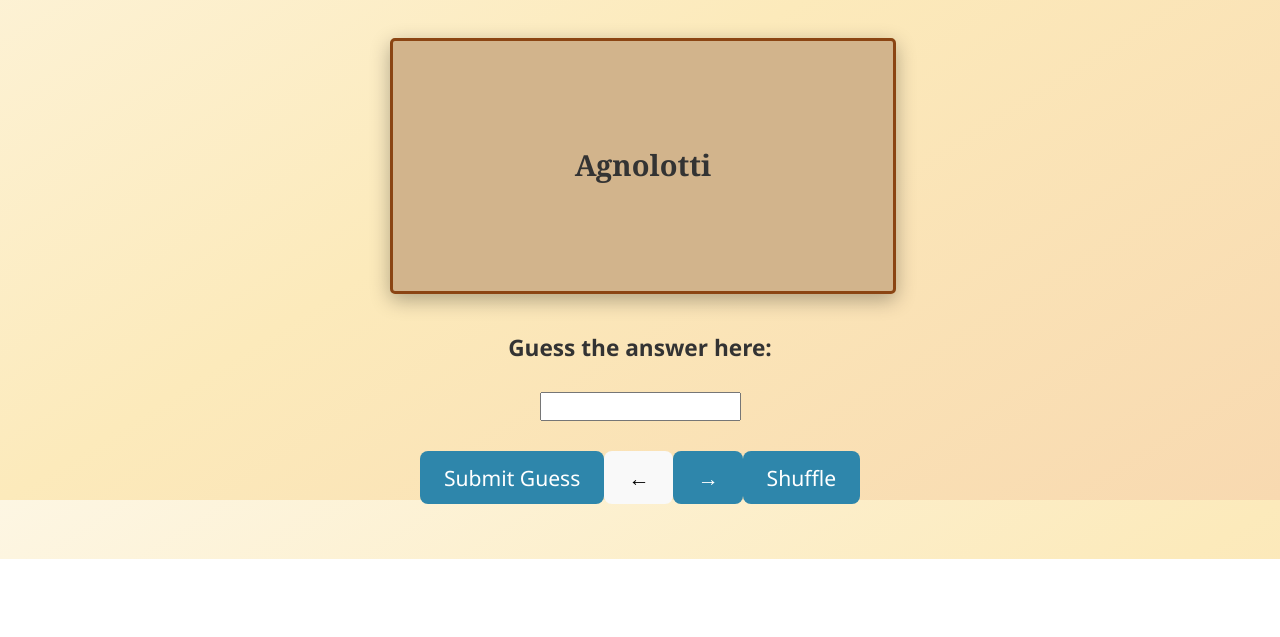
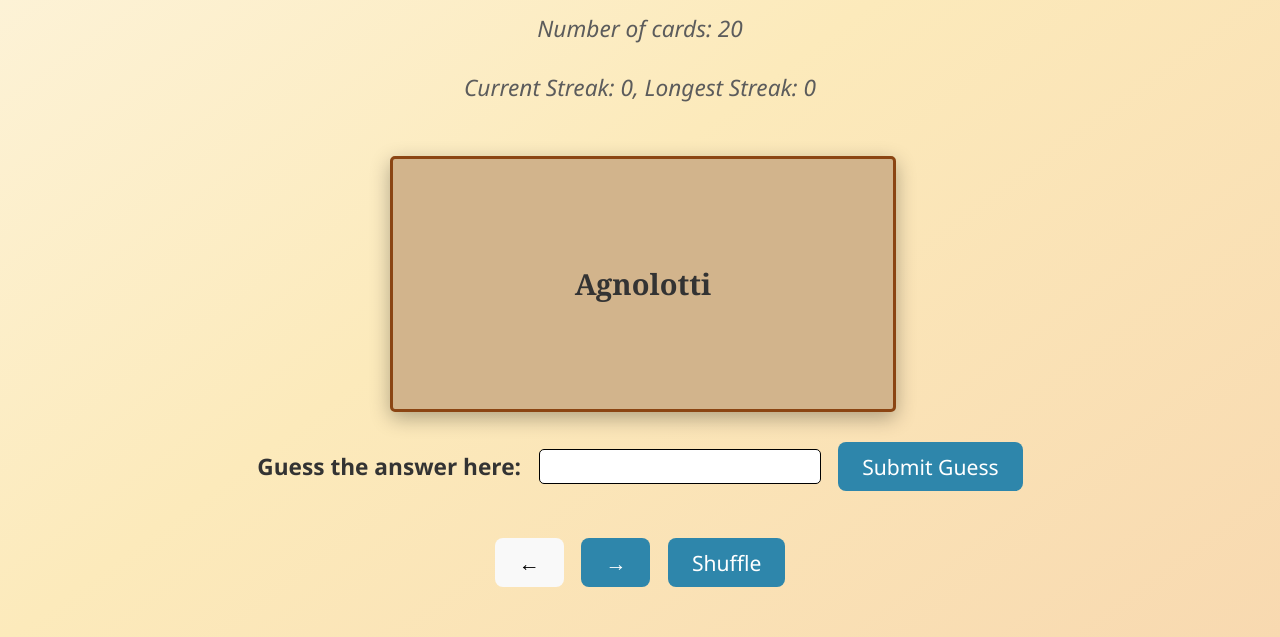
Before and after one commit to zhanglaura1/Flashcards, a React (Vite) app in the folder flashcards/: page / in a window 1280 px wide. Shown: the part 300-937 px from the top of the page. Before the commit the page ends 859 px from the top, so only its background shows below. Built offline with nearby package versions, Linux system fonts and the light colour scheme.

Commit message:
added counter feature and fixed page styling

```diff
--- a/flashcards/src/App.css
+++ b/flashcards/src/App.css
@@ -16,7 +16,7 @@ body, html {
   padding: 0;
   font-family: 'Segoe UI', sans-serif;
   background: linear-gradient(to bottom right, #fdf6e3, #fceabb, #f8d9b0);  color: #333;
-  height: 100%;
+  min-height: 100vh;
   line-height: 1.6;
   font-size: 1.1rem;
 }
@@ -94,7 +94,7 @@ body, html {
   background-color: #2e86ab;
   color: white;
   border: none;
-  padding: 12px 24px;
+  padding: 10px 24px;
   font-size: 1.2rem;
   border-radius: 8px;
   cursor: pointer;
@@ -108,7 +108,7 @@ body, html {
 
 .out {
   border: none;
-  padding: 12px 24px;
+  padding: 10px 24px;
   font-size: 1.2rem;
   border-radius: 8px;
   cursor: pointer;
@@ -116,14 +116,39 @@ body, html {
 }
 
 input {
-  margin-bottom: 30px;
-  padding: 5px 10px;
+  margin: 0;
+  padding: 5px 15px;
+  min-width: 200px;
+  font-size: 1.1rem;
+  border-radius: 5px;
+  border: 1px solid black;
 }
 
 .wrong {
-  border: 5px solid red;
+  border: 3px solid red;
 }
 
 .correct {
-  border: 5px solid green;
+  border: 3px solid green;
 }
+
+.blank {
+  border: 1px solid black;
+}
+
+.guess-row {
+  display: flex;
+  justify-content: center;
+  align-items: center;
+  gap: 1rem;
+  margin-bottom: 30px;
+  flex-wrap: wrap;
+}
+
+.footer {
+  display: flex;
+  justify-content: center;
+  align-items: center;
+  gap: 1rem;
+  margin-top: 30px;
+}
--- a/flashcards/src/App.jsx
+++ b/flashcards/src/App.jsx
@@ -10,6 +10,8 @@ const App = () => {
   const [correct_guess, setCorrectGuess] = useState("")
   const [left_bound, setLeftBound] = useState("out");
   const [right_bound, setRightBound] = useState("in");
+  const [curr_streak, setCurrStreak] = useState(0);
+  const [max_streak, setMaxStreak] = useState(0);
 
   const updateSide = () => {
     if (side == 0) {
@@ -34,6 +36,7 @@ const App = () => {
     setCardSet(shuffled);
     flipSide(0);
     setGuess("");
+    setCorrectGuess("blank");
   }
 
   const nextCard = () => {
@@ -42,6 +45,7 @@ const App = () => {
       flipSide(0);
       setGuess("");
       setLeftBound("in");
+      setCorrectGuess("blank");
     }
     if (index == card_set.length-2) {
       setRightBound("out");
@@ -54,6 +58,7 @@ const App = () => {
       flipSide(0);
       setGuess("");
       setRightBound("in");
+      setCorrectGuess("blank");
     }
     if (index == 1) {
       setLeftBound("out");
@@ -63,8 +68,14 @@ const App = () => {
   const onCheckAnswer = () => {
     if (card_set[index][1].toLowerCase() == guess.toLowerCase()) {
       setCorrectGuess('correct');
+      const newStreak = curr_streak + 1;
+      setCurrStreak(newStreak);
+      if (newStreak > max_streak) {
+        setMaxStreak(newStreak);
+      }
     } else {
       setCorrectGuess('wrong');
+      setCurrStreak(0);
     }
   }
 
@@ -75,6 +86,7 @@ const App = () => {
         <h1>Pasta or Composer?</h1>
         <h3>How well do you know your pastas and composers?</h3>
         <h3>Number of cards: 20</h3>
+        <h3>Current Streak: {curr_streak}, Longest Streak: {max_streak}</h3>
       </div>
       <div className="container">
         <div className={`card ${side === 1 ? 'flipped' : ''}`} onClick={updateSide}>
@@ -88,7 +100,7 @@ const App = () => {
           </div>
         </div>
       </div>
-      <div className="footer">
+      <div className="guess-row">
         <h3>Guess the answer here: </h3>
         <form onSubmit={onCheckAnswer}>
           <input
@@ -100,6 +112,8 @@ const App = () => {
           />
         </form>
         <button className='button' onClick={onCheckAnswer}>Submit Guess</button>
+      </div>
+      <div className="footer">
         <button className={left_bound} onClick={prevCard}>&larr;</button>
         <button className={right_bound} onClick={nextCard}>&rarr;</button>
         <button className='button' onClick={shuffle}>Shuffle</button>
```
